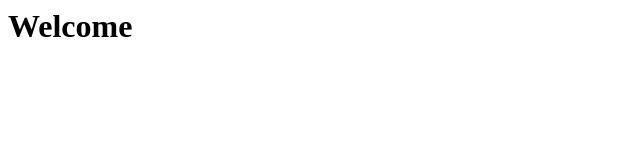
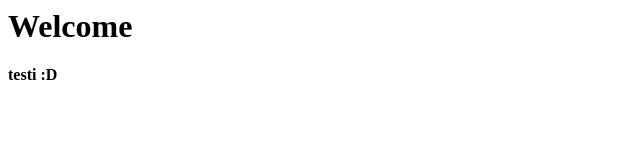
Before and after one commit to Nipa-Code/Nipa-Code.github.io, a plain HTML site: page index.html in a window 1280 px wide. Shown: the full height of the page, 0-640 px from the left. Drawn offline with Linux system fonts and the light colour scheme.

Commit message:
A test message

```diff
--- a/index.html
+++ b/index.html
@@ -1 +1,2 @@
 <h1>Welcome</h1>
+<b>testi :D</b>
```
